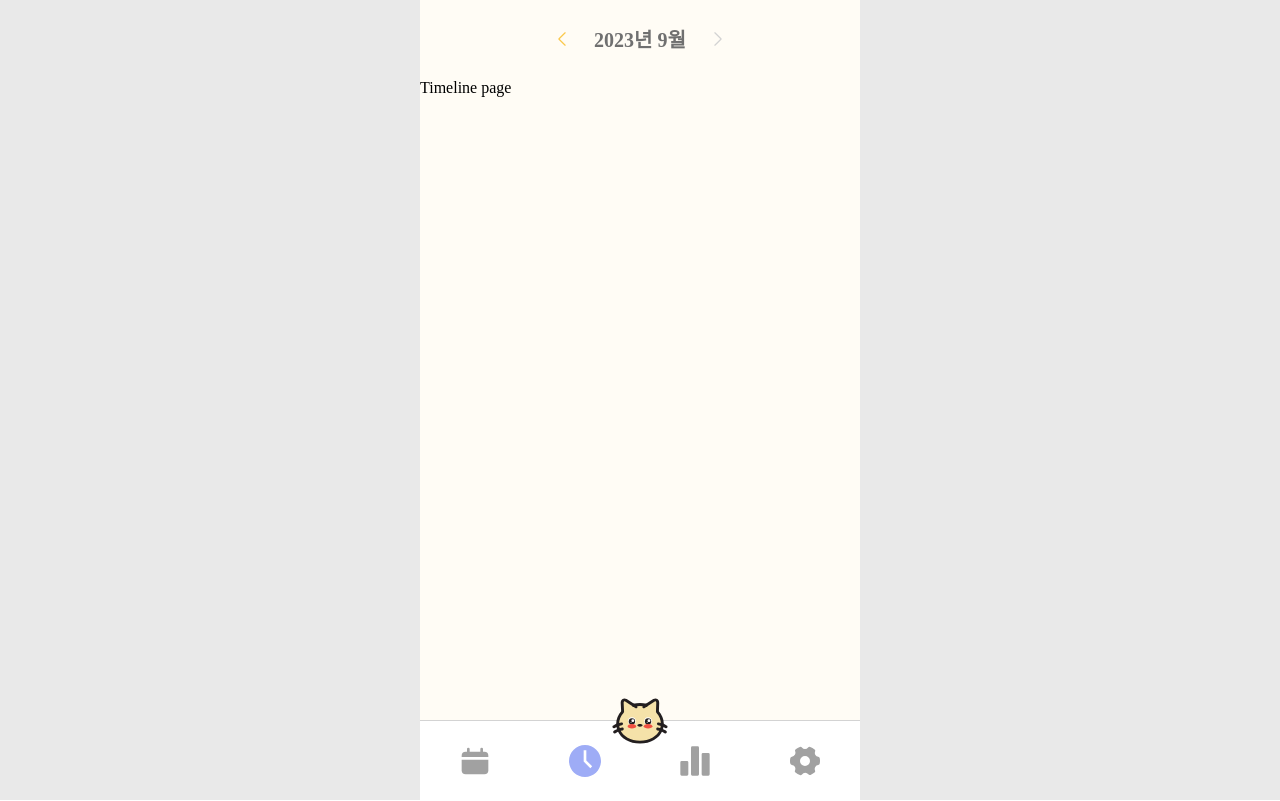
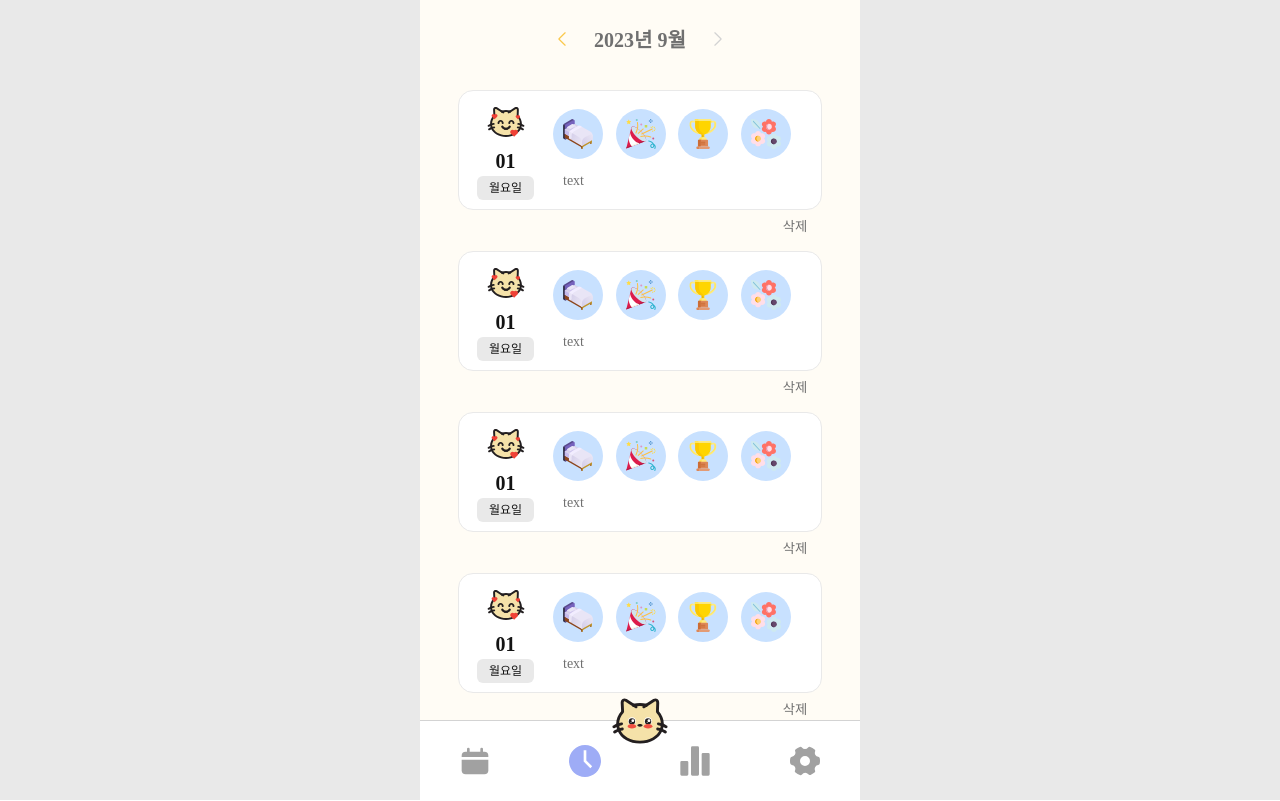
Before and after one commit to ShinjungOh/Haru-Hannyan, a React (Vite) app: page /timeline in a window 1280 px wide. Built offline with nearby package versions, Linux system fonts and the light colour scheme.

Commit message:
feat: 타임라인 패이지 UI 구현

```diff
--- a/src/pages/TimelinePage.tsx
+++ b/src/pages/TimelinePage.tsx
@@ -1,13 +1,275 @@
 import Header from '@ui/components/layout/Header';
 import Body from '@ui/components/layout/Body';
 import Menu from '@ui/components/layout/Menu';
+import styled from '@emotion/styled';
+import styleTokenCss from '@ui/styles/styleToken.css';
 
 export default function TimelinePage() {
   return (
     <>
       <Header />
-      <Body>Timeline page</Body>
+      <Container>
+        <DiaryContainer>
+          <FeelingAndDateContainer>
+            <FeelingCat>
+              <img src="images/icon/calendar/feeling-cat-great.svg" alt="feel" />
+            </FeelingCat>
+            <Date>01</Date>
+            <DayName>월요일</DayName>
+          </FeelingAndDateContainer>
+          <EmotionAndTextContainer>
+            <EmotionItem>
+              <EmotionHeader>
+                <img src="/images/icon/emotion/편안한.svg" alt="emotion" />
+              </EmotionHeader>
+              <EmotionHeader>
+                <img src="/images/icon/emotion/신나는.svg" alt="emotion" />
+              </EmotionHeader>
+              <EmotionHeader>
+                <img src="/images/icon/emotion/뿌듯한.svg" alt="emotion" />
+              </EmotionHeader>
+              <EmotionHeader>
+                <img src="/images/icon/emotion/행복한.svg" alt="emotion" />
+              </EmotionHeader>
+            </EmotionItem>
+            <TextContainer>text</TextContainer>
+          </EmotionAndTextContainer>
+        </DiaryContainer>
+        <DeleteButton>삭제</DeleteButton>
+        <DiaryContainer>
+          <FeelingAndDateContainer>
+            <FeelingCat>
+              <img src="images/icon/calendar/feeling-cat-great.svg" alt="feel" />
+            </FeelingCat>
+            <Date>01</Date>
+            <DayName>월요일</DayName>
+          </FeelingAndDateContainer>
+          <EmotionAndTextContainer>
+            <EmotionItem>
+              <EmotionHeader>
+                <img src="/images/icon/emotion/편안한.svg" alt="emotion" />
+              </EmotionHeader>
+              <EmotionHeader>
+                <img src="/images/icon/emotion/신나는.svg" alt="emotion" />
+              </EmotionHeader>
+              <EmotionHeader>
+                <img src="/images/icon/emotion/뿌듯한.svg" alt="emotion" />
+              </EmotionHeader>
+              <EmotionHeader>
+                <img src="/images/icon/emotion/행복한.svg" alt="emotion" />
+              </EmotionHeader>
+            </EmotionItem>
+            <TextContainer>text</TextContainer>
+          </EmotionAndTextContainer>
+        </DiaryContainer>
+        <DeleteButton>삭제</DeleteButton>
+        <DiaryContainer>
+          <FeelingAndDateContainer>
+            <FeelingCat>
+              <img src="images/icon/calendar/feeling-cat-great.svg" alt="feel" />
+            </FeelingCat>
+            <Date>01</Date>
+            <DayName>월요일</DayName>
+          </FeelingAndDateContainer>
+          <EmotionAndTextContainer>
+            <EmotionItem>
+              <EmotionHeader>
+                <img src="/images/icon/emotion/편안한.svg" alt="emotion" />
+              </EmotionHeader>
+              <EmotionHeader>
+                <img src="/images/icon/emotion/신나는.svg" alt="emotion" />
+              </EmotionHeader>
+              <EmotionHeader>
+                <img src="/images/icon/emotion/뿌듯한.svg" alt="emotion" />
+              </EmotionHeader>
+              <EmotionHeader>
+                <img src="/images/icon/emotion/행복한.svg" alt="emotion" />
+              </EmotionHeader>
+            </EmotionItem>
+            <TextContainer>text</TextContainer>
+          </EmotionAndTextContainer>
+        </DiaryContainer>
+        <DeleteButton>삭제</DeleteButton>
+        <DiaryContainer>
+          <FeelingAndDateContainer>
+            <FeelingCat>
+              <img src="images/icon/calendar/feeling-cat-great.svg" alt="feel" />
+            </FeelingCat>
+            <Date>01</Date>
+            <DayName>월요일</DayName>
+          </FeelingAndDateContainer>
+          <EmotionAndTextContainer>
+            <EmotionItem>
+              <EmotionHeader>
+                <img src="/images/icon/emotion/편안한.svg" alt="emotion" />
+              </EmotionHeader>
+              <EmotionHeader>
+                <img src="/images/icon/emotion/신나는.svg" alt="emotion" />
+              </EmotionHeader>
+              <EmotionHeader>
+                <img src="/images/icon/emotion/뿌듯한.svg" alt="emotion" />
+              </EmotionHeader>
+              <EmotionHeader>
+                <img src="/images/icon/emotion/행복한.svg" alt="emotion" />
+              </EmotionHeader>
+            </EmotionItem>
+            <TextContainer>text</TextContainer>
+          </EmotionAndTextContainer>
+        </DiaryContainer>
+        <DeleteButton>삭제</DeleteButton>
+        <DiaryContainer>
+          <FeelingAndDateContainer>
+            <FeelingCat>
+              <img src="images/icon/calendar/feeling-cat-great.svg" alt="feel" />
+            </FeelingCat>
+            <Date>01</Date>
+            <DayName>월요일</DayName>
+          </FeelingAndDateContainer>
+          <EmotionAndTextContainer>
+            <EmotionItem>
+              <EmotionHeader>
+                <img src="/images/icon/emotion/편안한.svg" alt="emotion" />
+              </EmotionHeader>
+              <EmotionHeader>
+                <img src="/images/icon/emotion/신나는.svg" alt="emotion" />
+              </EmotionHeader>
+              <EmotionHeader>
+                <img src="/images/icon/emotion/뿌듯한.svg" alt="emotion" />
+              </EmotionHeader>
+              <EmotionHeader>
+                <img src="/images/icon/emotion/행복한.svg" alt="emotion" />
+              </EmotionHeader>
+            </EmotionItem>
+            <TextContainer>text</TextContainer>
+          </EmotionAndTextContainer>
+        </DiaryContainer>
+        <DeleteButton>삭제</DeleteButton>
+      </Container>
       <Menu />
     </>
   );
 }
+
+const Container = styled(Body)`
+  overflow-y: auto;
+`;
+
+const DiaryContainer = styled.div`
+  display: flex;
+  flex-direction: row;
+  justify-content: space-between;
+  align-items: center;
+  margin: 10px 38px;
+  padding: 18px;
+  height: auto;
+  min-height: 120px;
+  border-radius: 15px;
+  background-color: white;
+  border: 1px solid ${styleTokenCss.color.gray5};
+  font-size: 14px;
+`;
+
+const FeelingAndDateContainer = styled.div`
+  display: flex;
+  flex-direction: column;
+  justify-content: center;
+  align-items: center;
+  height: auto;
+`;
+
+const FeelingCat = styled.div`
+  display: flex;
+  flex-direction: column;
+  justify-content: center;
+  align-items: center;
+  width: 42px;
+  height: 42px;
+
+  img {
+    width: 42px;
+    height: 42px;
+  }
+`;
+
+const Date = styled.div`
+  margin-top: 8px;
+  font-size: 20px;
+  font-weight: 600;
+  color: ${styleTokenCss.color.gray1};
+`;
+
+const DayName = styled.div`
+  display: flex;
+  flex-direction: column;
+  justify-content: center;
+  align-items: center;
+  margin-top: 5px;
+  padding: 12px;
+  height: 24px;
+  border-radius: 6px;
+  border: none;
+  background-color: ${styleTokenCss.color.gray5};
+  color: ${styleTokenCss.color.gray1};
+  font-size: 12px;
+  font-weight: 400;
+`;
+
+const EmotionAndTextContainer = styled.div`
+  display: flex;
+  flex-direction: column;
+  justify-content: flex-start;
+  align-items: center;
+  width: 250px;
+  height: 100%;
+`;
+
+const EmotionItem = styled.div`
+  display: grid;
+  grid-template-columns: repeat(4, 1fr);
+  flex-direction: row;
+  justify-content: space-between;
+  align-items: center;
+  width: 100%;
+  height: auto;
+`;
+
+const EmotionHeader = styled.div`
+  display: flex;
+  flex-direction: column;
+  justify-content: center;
+  align-items: center;
+  width: 50px;
+  height: 50px;
+  border-radius: 50%;
+  background-color: ${styleTokenCss.color.secondary};
+  cursor: pointer;
+
+  img {
+    width: 30px;
+  }
+`;
+
+const TextContainer = styled.div`
+  display: flex;
+  flex-direction: row;
+  justify-content: flex-start;
+  align-items: center;
+  width: 100%;
+  height: auto;
+  padding: 0 10px;
+  margin-top: 15px;
+  font-size: 14px;
+  color: ${styleTokenCss.color.gray2};
+`;
+
+const DeleteButton = styled.button`
+  position: relative;
+  bottom: 5px;
+  left: 350px;
+  width: 50px;
+  height: auto;
+  border: none;
+  background-color: unset;
+  color: ${styleTokenCss.color.gray2};
+  cursor: pointer;
+`;
```
